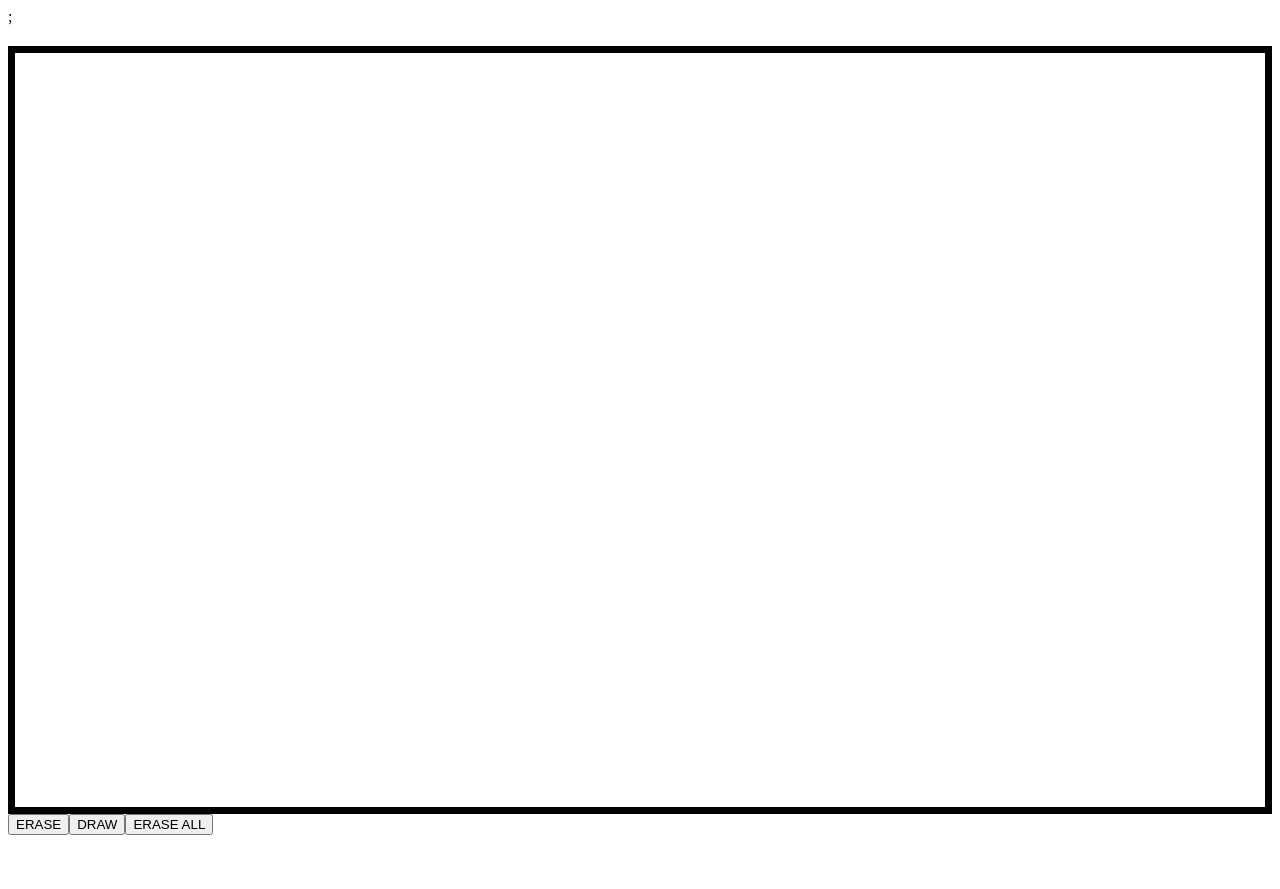
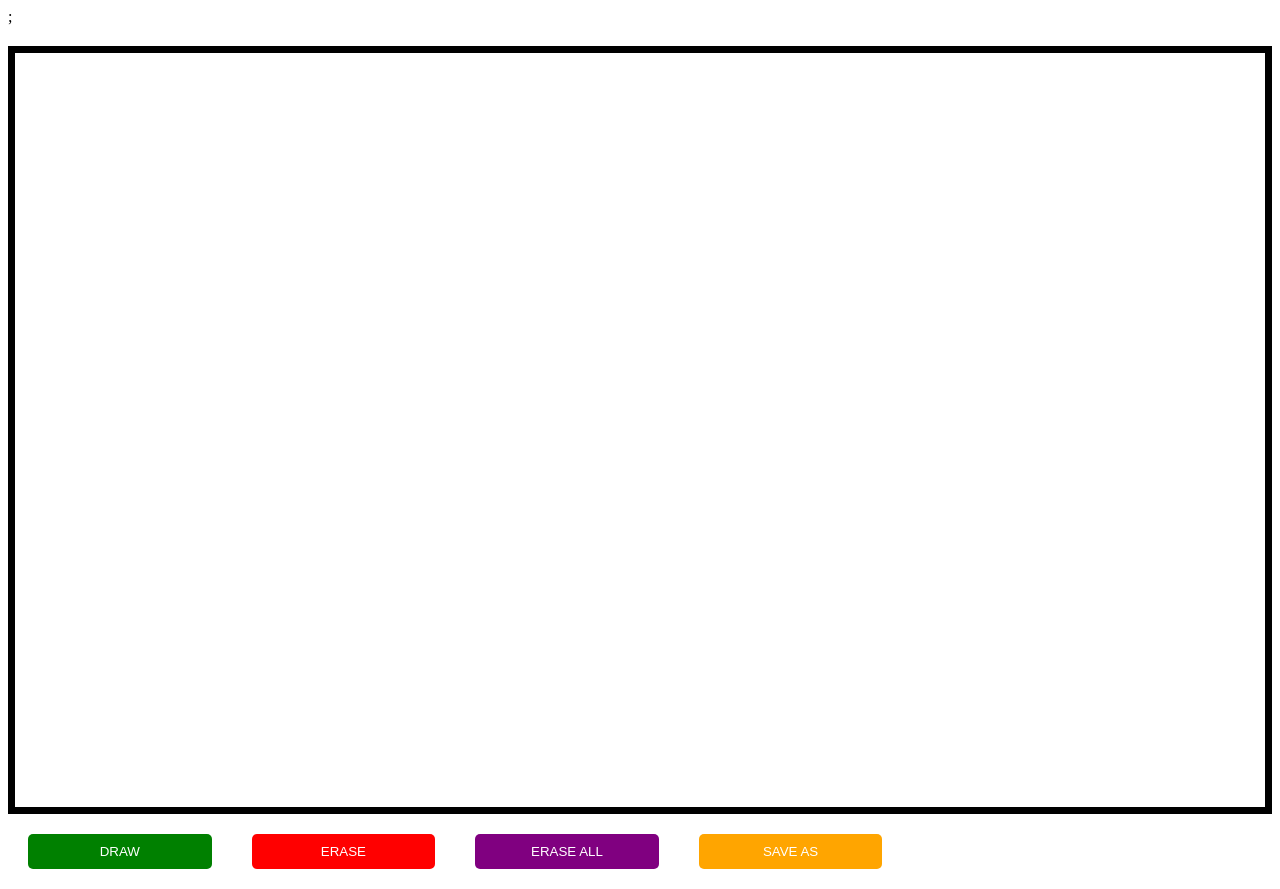
Before and after one commit to sambantham-p/My-Drawing, a React (Create React App) app in the folder Frontend/drawing/: page / in a window 1280 px wide. Both pictures are taken after a click on the button "Get Started". Before the commit the page ends 843 px from the top, so only its background shows below. Built offline with nearby package versions, Linux system fonts and the light colour scheme; no server answers.

Commit message:
final commit

```diff
--- a/Frontend/drawing/package.json
+++ b/Frontend/drawing/package.json
@@ -4,12 +4,15 @@
   "private": true,
   "dependencies": {
     "@emotion/styled": "^11.11.0",
+    "@mui/material": "^5.14.12",
     "@testing-library/jest-dom": "^5.17.0",
     "@testing-library/react": "^13.4.0",
     "@testing-library/user-event": "^13.5.0",
+    "file-saver": "^2.0.5",
     "html2canvas": "^1.4.1",
     "react": "^18.2.0",
     "react-canvas": "^1.3.0",
+    "react-copy-to-clipboard": "^5.1.0",
     "react-dom": "^18.2.0",
     "react-helmet": "^6.1.0",
     "react-router-dom": "^6.16.0",
--- a/Frontend/drawing/src/components/Board/Board.js
+++ b/Frontend/drawing/src/components/Board/Board.js
@@ -5,6 +5,9 @@ import React from 'react';
 import styled from '@emotion/styled';
 
 const Board = () => {
+  console.log('board', window.location.pathname.split('/').slice(-1)[0]);
+  const roomId = window.location.pathname.split('/').slice(-1)[0];
+
   const Container = styled.div`
     width: 100%;
     padding-top: 20px;
@@ -13,7 +16,7 @@ const Board = () => {
     <>
       <Header header={HeaderConstants.BOARD} />;
       <Container>
-        <Canvas height={750} width={1062} />
+        <Canvas height={750} width={1062} room={roomId} />
       </Container>
     </>
   );
--- a/Frontend/drawing/src/pages/Canvas.js
+++ b/Frontend/drawing/src/pages/Canvas.js
@@ -1,18 +1,37 @@
 import React, { useEffect, useRef, useState } from 'react';
 
 import io from 'socket.io-client';
+import { saveAs } from 'file-saver';
 import styled from '@emotion/styled';
 
 const CanvasStyle = styled.div`
   border: 7px solid black;
 `;
+const Button = styled.button`
+  width: 15%;
+  padding: 10px 20px;
+  color: #fff;
+  border: none;
+  border-radius: 5px;
+  margin-right: 10px;
+  cursor: pointer;
+  transition: background-color 0.3s ease;
 
-const Canvas = ({ height, width }) => {
-  const socket =
-    window.location.pathname === '/container/board'
-      ? io('http://localhost:5000/container/board')
-      : io('http://localhost:5000');
+  &:hover {
+    background-color: #1e87e5;
+  }
+`;
 
+const ButtonContainer = styled.div`
+  display: flex;
+  gap: 30px;
+  margin: 20px 20px;
+`;
+
+const Canvas = ({ height, width, room }) => {
+  const socket = io('http://localhost:3001');
+
+  socket.emit('join-room', room);
   const canvasRef = useRef(null);
   const isDrawingRef = useRef(false);
   const prevPointRef = useRef(null);
@@ -59,12 +78,14 @@ const Canvas = ({ height, width }) => {
         socket.emit('canvas-erase', {
           x: endPoint.x,
           y: endPoint.y,
+          room,
         });
       } else {
         drawLine(prevPointRef.current, endPoint, context, '#000000', 7);
         socket.emit('canvas-draw', {
           start: prevPointRef.current,
           end: endPoint,
+          room,
         });
       }
 
@@ -79,7 +100,6 @@ const Canvas = ({ height, width }) => {
     canvas.addEventListener('mousedown', onMouseDown);
     canvas.addEventListener('mousemove', onMouseMove);
     canvas.addEventListener('mouseup', onMouseUp);
-
     socket.on('canvas-draw', (data) => {
       drawLine(data.start, data.end, context, '#000000', 7);
     });
@@ -113,6 +133,14 @@ const Canvas = ({ height, width }) => {
     context.clearRect(0, 0, canvas.width, canvas.height);
   };
 
+  const saveAsImage = () => {
+    const canvas = canvasRef.current;
+
+    canvas.toBlob((blob) => {
+      saveAs(blob, 'my-drawing.png');
+    }, 'image/png');
+  };
+
   return (
     <>
       <CanvasStyle>
@@ -123,11 +151,21 @@ const Canvas = ({ height, width }) => {
           id='board'
         ></canvas>
       </CanvasStyle>
-      <div>
-        <button onClick={setToErase}>ERASE</button>
-        <button onClick={setToDraw}>DRAW</button>
-        <button onClick={eraseAll}>ERASE ALL</button>
-      </div>
+      <ButtonContainer>
+        <Button onClick={setToDraw} style={{ backgroundColor: 'green' }}>
+          DRAW
+        </Button>
+        <Button onClick={setToErase} style={{ backgroundColor: 'red' }}>
+          ERASE
+        </Button>
+
+        <Button onClick={eraseAll} style={{ backgroundColor: 'purple' }}>
+          ERASE ALL
+        </Button>
+        <Button onClick={saveAsImage} style={{ backgroundColor: 'orange' }}>
+          SAVE AS
+        </Button>
+      </ButtonContainer>
     </>
   );
 };
--- a/Frontend/drawing/src/pages/Home/Home.js
+++ b/Frontend/drawing/src/pages/Home/Home.js
@@ -1,10 +1,15 @@
-import React, { useState } from 'react';
+import React, { useEffect, useState } from 'react';
 
+import PopUp from '../PopUp/PopUp';
+import RoomPopUP from '../PopUp/RoomPopUp';
 import routeConstant from '../../routes/routeConstant';
 import styled from '@emotion/styled';
 import { useNavigate } from 'react-router-dom';
+import { v4 } from 'uuid';
 
 const Home = () => {
+  const room = {};
+  room.id = v4();
   const Container = styled.div`
     width: 100%;
     height: 100vh;
@@ -72,13 +77,18 @@ const Home = () => {
   `;
 
   const [selectedOption, setSelectedOption] = useState('solo');
+  const [isRoomPopUpOpen, setIsRoomPopUpOpen] = useState(false);
+  useEffect(() => {
+    console.log('ROOM POP UP', isRoomPopUpOpen);
+  }, [isRoomPopUpOpen]);
   const navigate = useNavigate();
 
-  // Define the handleOptionChange function
   const handleOptionChange = (e) => {
     setSelectedOption(e.target.value);
   };
-
+  const handleClosePopUp = () => {
+    setIsRoomPopUpOpen(false);
+  };
   return (
     <Container>
       <Title>WELCOME TO MY DRAWING</Title>
@@ -111,13 +121,22 @@ const Home = () => {
         onClick={() => {
           if (selectedOption === 'solo') {
             navigate(routeConstant.CONTAINER);
+            setIsRoomPopUpOpen(false);
           } else if (selectedOption === 'share') {
-            navigate(routeConstant.BOARD);
+            setIsRoomPopUpOpen(true);
           }
         }}
       >
         Get Started
       </Button>
+
+      {isRoomPopUpOpen && (
+        <RoomPopUP
+          open={isRoomPopUpOpen}
+          onClose={handleClosePopUp}
+          roomId={room.id}
+        />
+      )}
     </Container>
   );
 };
--- /dev/null
+++ b/Frontend/drawing/src/pages/PopUp/PopUp.js
@@ -0,0 +1,54 @@
+import React from 'react';
+import styled from '@emotion/styled';
+
+const PopupOverlay = styled.div`
+  position: fixed;
+  top: 0;
+  left: 0;
+  width: 100%;
+  height: 100vh;
+  background-color: rgba(0, 0, 0, 0.2);
+  display: flex;
+  justify-content: center;
+  align-items: center;
+  z-index: 999;
+`;
+
+const PopupContainer = styled.div`
+  position: relative;
+  padding: 10px;
+  width: fit-content;
+  background-color: aliceblue;
+  border-radius: 8px;
+  box-shadow: 0px 0px 10px rgba(0, 0, 0, 0.2);
+`;
+
+const CloseButton = styled.button`
+  position: absolute;
+  top: 16px;
+  right: 16px;
+  background: none;
+  border: none;
+  cursor: pointer;
+  font-size: 18px;
+  z-index: 1000; /* Ensure it appears above other content */
+`;
+
+const PopUp = ({ open, onClose, children }) => {
+  if (!open) {
+    return null;
+  }
+
+  return (
+    <PopupOverlay>
+      <PopupContainer>
+        <CloseButton>
+          <button onClick={onClose}>Close</button>
+        </CloseButton>
+        {children}
+      </PopupContainer>
+    </PopupOverlay>
+  );
+};
+
+export default PopUp;
--- /dev/null
+++ b/Frontend/drawing/src/pages/PopUp/RoomPopUp.js
@@ -0,0 +1,80 @@
+import React, { useEffect, useState } from 'react';
+
+import PopUp from './PopUp'; // Import your updated PopUp component
+import copy from 'copy-to-clipboard';
+import routeConstant from '../../routes/routeConstant';
+import styled from '@emotion/styled';
+import { useNavigate } from 'react-router';
+
+// Define your custom styles for the pop-up container
+const PopUpContainer = styled.div`
+  background-color: #fff;
+  color: #333;
+  border-radius: 8px;
+  box-shadow: 0px 2px 10px rgba(0, 0, 0, 0.2);
+  padding: 20px;
+  width: 300px;
+  text-align: center;
+`;
+
+const Title = styled.h2`
+  font-size: 24px;
+  margin-bottom: 10px;
+`;
+
+const Message = styled.p`
+  font-size: 16px;
+  margin-bottom: 20px;
+`;
+
+const ButtonContainer = styled.div`
+  display: flex;
+  justify-content: center;
+  gap: 20px;
+`;
+
+const Button = styled.button`
+  background-color: #007bff;
+  color: #fff;
+  padding: 10px 20px;
+  border: none;
+  border-radius: 5px;
+  cursor: pointer;
+  font-size: 16px;
+  transition: background-color 0.3s ease;
+
+  &:hover {
+    background-color: #0056b3;
+  }
+`;
+
+const RoomPopUP = ({ open, roomId, onClose }) => {
+  const navigate = useNavigate();
+  const [copyText, setCopyText] = useState('');
+  useEffect(() => {
+    setCopyText(
+      'http://localhost:3000' + routeConstant.BOARD.replace(':uuid', roomId)
+    );
+  }, [open]);
+  const handleConfirm = () => {
+    setCopyText(copyText);
+    copy(copyText);
+    alert(`Link copied successfully`);
+    navigate(routeConstant.BOARD.replace(':uuid', roomId));
+  };
+
+  return (
+    <PopUp open={open} onClose={onClose}>
+      <PopUpContainer>
+        <Title>Share Room Link</Title>
+        <Message>Do you want to share the link to the room?</Message>
+        <ButtonContainer>
+          <Button onClick={handleConfirm}>Yes, Share</Button>
+          <Button onClick={onClose}>No, Cancel</Button>
+        </ButtonContainer>
+      </PopUpContainer>
+    </PopUp>
+  );
+};
+
+export default RoomPopUP;
--- a/Frontend/drawing/src/routes/routeConstant.js
+++ b/Frontend/drawing/src/routes/routeConstant.js
@@ -1,7 +1,6 @@
 const routeConstant = {
   CONTAINER: '/container',
-  BOARD: '/container/board',
-  ROOM: '/container/board/room',
+  BOARD: '/container/board/:uuid',
   HOME: '/',
   ERROR: '/errorPage',
 };
```
Also changed, not shown: 2 other files (tests, documents, lock files or other folders).
